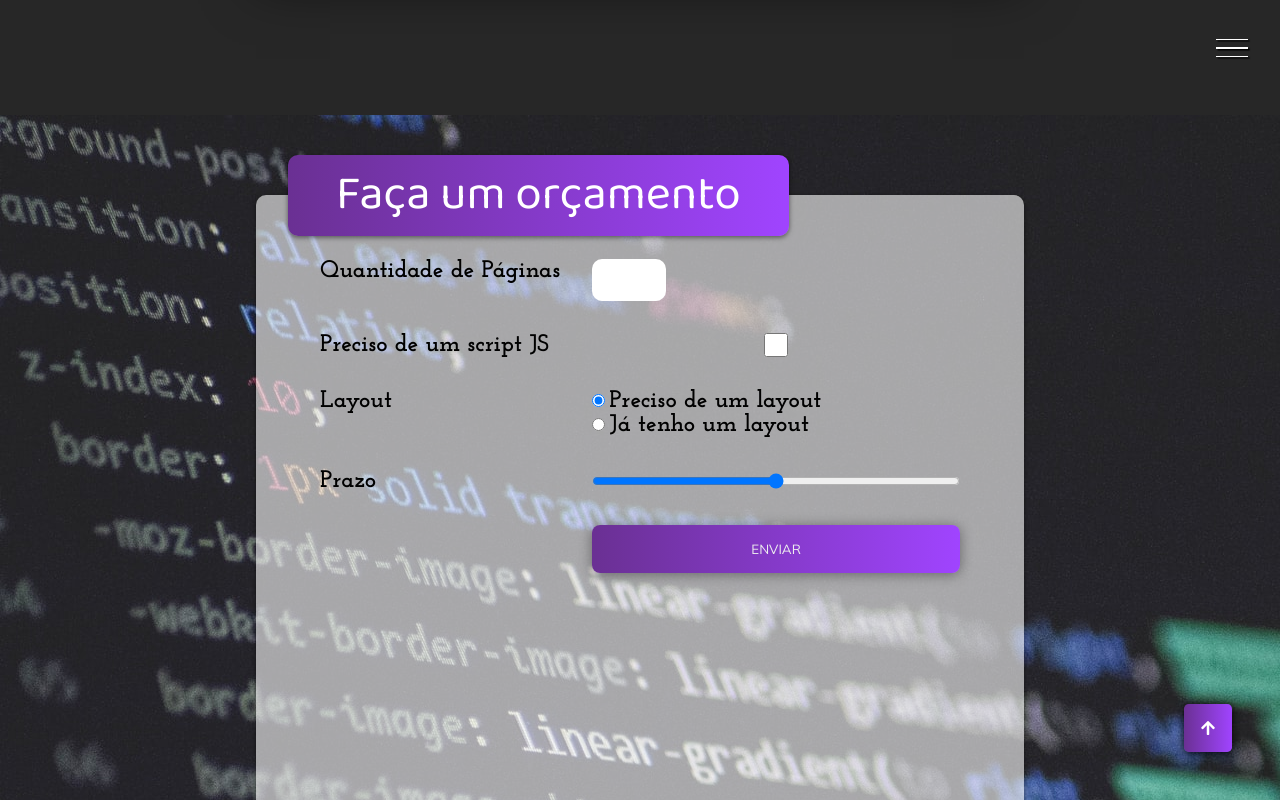
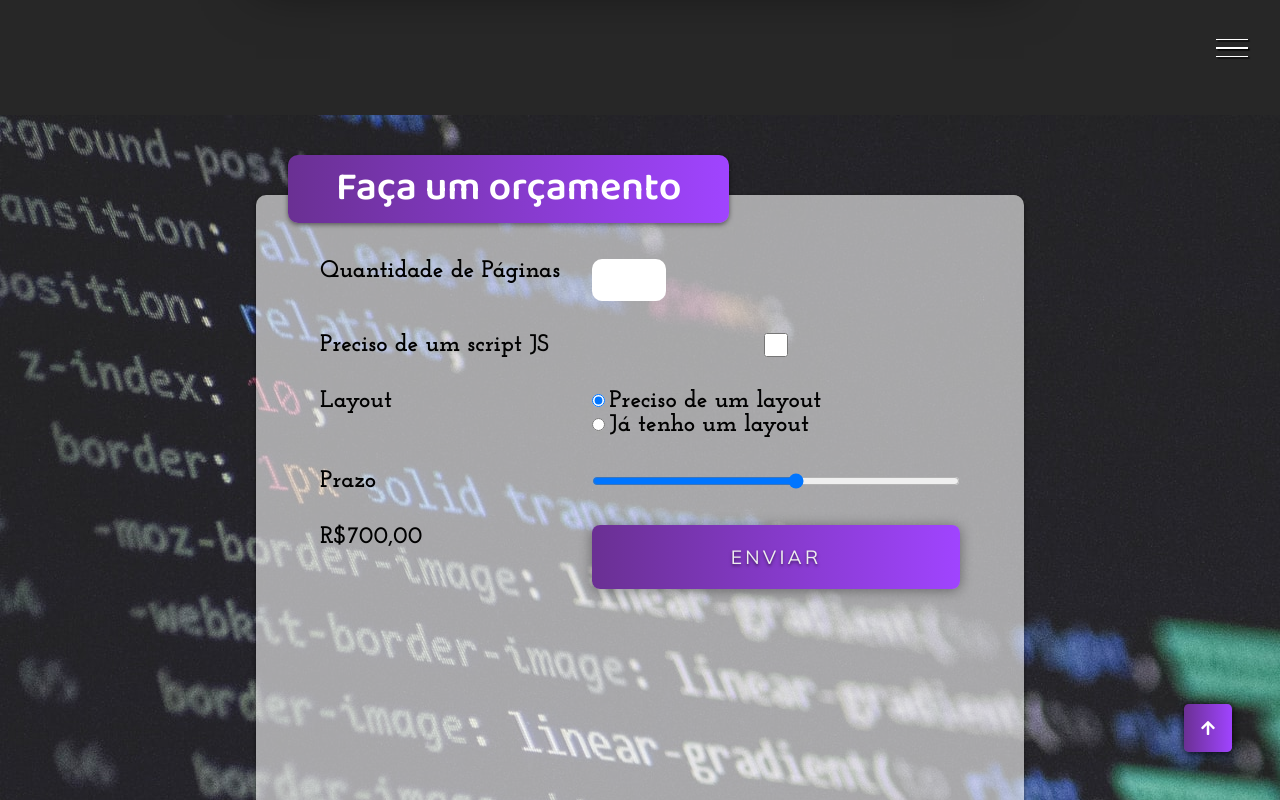
Before and after one commit to MatheusMenecucci23/Portf-lio2021, a plain HTML site: page index.html in a window 1280 px wide. Both pictures are taken after a click on the radio button "Preciso de um layout". Shown: the part 2749-3549 px from the top of the page. Drawn offline with Linux system fonts and the light colour scheme.

Commit message:
:package: calculo do orçamento

```diff
--- a/index.html
+++ b/index.html
@@ -42,9 +42,9 @@
                 </ul>
             </nav>
             <div class="social-media">
-                <a href=""><i class="fab fa-facebook-square"></i></a>
-                <a href=""><i class="fab fa-github"></i></a>
-                <a href=""><i class="fab fa-linkedin"></i></a>
+                <a href="https://www.instagram.com/matheus_menecucci23/"><i class="fab fa-instagram"></i></a>
+                <a href="https://github.com/MatheusMenecucci23"><i class="fab fa-github"></i></a>
+                <a href="https://www.linkedin.com/in/matheus-menecucci-020677149/"><i class="fab fa-linkedin"></i></a>
             </div>
         </aside>
 
@@ -216,7 +216,8 @@
                         </div>
                     </div>
                     <label for="prazo">Prazo</label>
-                    <input type="range" name="prazo" id="prazo">
+                    <input type="range" name="prazo" id="prazo" class="prazo" min="1" max="10">
+                    <label id="preco">R$ 0,00 </label>
                     <button class="btn btn-orcamento" type="submit">Enviar</button>
                 </form>
             </div>
--- a/script.js
+++ b/script.js
@@ -4,3 +4,32 @@ menuHamburguer.addEventListener("click",function(){/*add um evento e criando a f
     document.querySelector(".container").classList.toggle("show-menu")/*.toggle remover ou adicionar uma classe*/
     /*pegando todos os elementos com container*/
 });
+document.querySelector("#qtde").addEventListener("change",atualizarPreco);
+document.querySelector("#js").addEventListener("change",atualizarPreco);
+document.querySelector("#layout-sim").addEventListener("change",atualizarPreco);
+document.querySelector("#layout-nao").addEventListener("change",atualizarPreco);
+document.querySelector("#prazo").addEventListener("change",function(){
+    const prazo = document.querySelector("#prazo").value;
+    document.querySelector("label[for=prazo]").innerHTML = "Prazo: " + prazo+ " semanas";
+    atualizarPreco()
+
+});
+
+
+
+function atualizarPreco(){
+    const qtde = document.querySelector("#qtde").value/*value para pegar o valor*/ ;
+    let preco = qtde * 100;
+    const temJS = document.querySelector("#js").checked;
+    const incluilayout = document.querySelector("#layout-sim").checked
+    const prazo = document.querySelector("#prazo").value
+    if (temJS){
+        preco = preco+(preco*0.1);
+    }
+    if (incluilayout){
+        preco = preco + 500;
+    }
+    let taxaUrgencia = 1 - prazo * 0.1;
+    preco = preco + preco*taxaUrgencia;
+    document.querySelector("#preco").innerHTML = "R$"+ preco.toFixed(2).replace(".", ",");/*toFixed para colocar as casa decimais e replace para trocar o ponto por virgula*/
+}
--- a/style.css
+++ b/style.css
@@ -545,8 +545,8 @@ header{
     padding: 0 3rem;
     color: #fff;
     font-family: var(--font-primary);
-    font-size: 3rem;
-    font-weight: lighter;
+    font-size: 2.5rem;
+    font-weight: 600;
     border-radius: 10px;
     box-shadow: 0 0.1rem 0.3rem rgba(0, 0, 0, 0.5);
 }
@@ -563,7 +563,7 @@ header{
 .sessao-orcamento label{
     font-family: var(--font-secundary);
     font-size: 1.5rem;
-    font-weight: bold;
+    font-weight: bolder;
 }
 
 .sessao-orcamento input[type="number"]{
@@ -582,6 +582,10 @@ header{
     padding: 1rem;
     cursor: pointer;
     grid-column: 2;
+    font-size: 1.2rem;
+    height: 4rem;
+    letter-spacing: 0.2rem;
+    text-shadow: 0 0.1rem 0.2rem rgba(0, 0, 0, 0.5);
 }
 
 footer{
```
